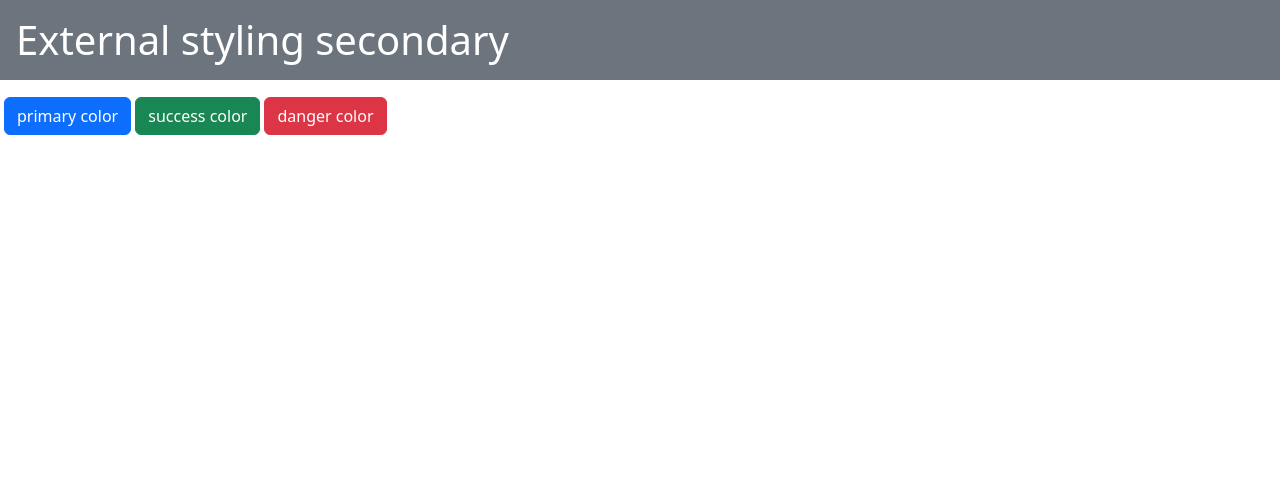
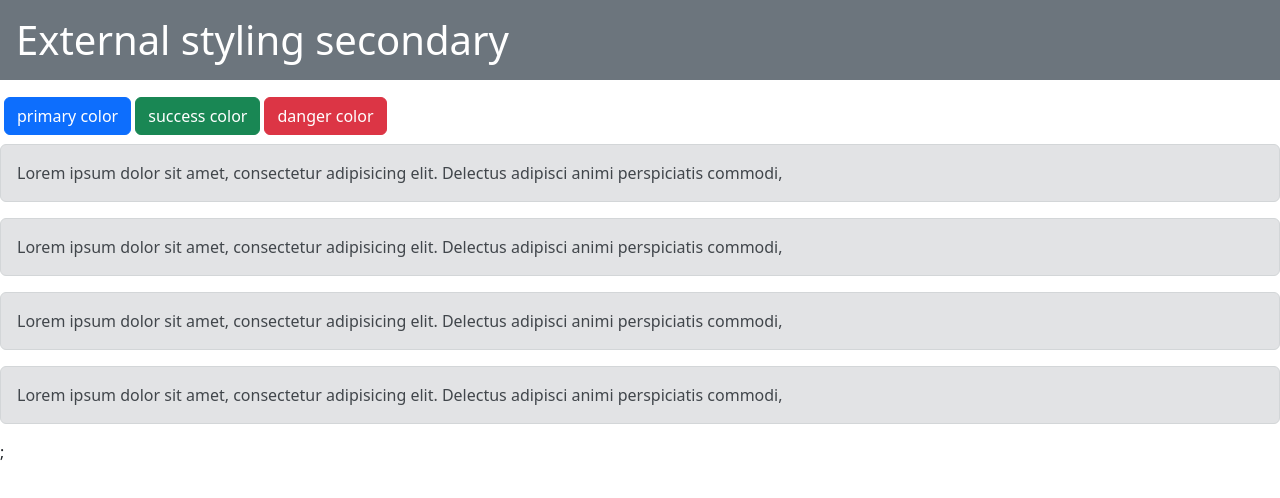
Before and after one commit to Mayuresh0210/my-app, a React (Create React App) app: page / in a window 1280 px wide. Shown: the top 498 px of the page. Built offline with nearby package versions, Linux system fonts and the light colour scheme.

Commit message:
updaated

```diff
--- a/src/App.js
+++ b/src/App.js
@@ -6,6 +6,7 @@ import {useState} from "react";
 function App() {
 
   let [theme, setTheme] = useState("secondary");
+  let [list] = useState([1,2,3,4,])
 
   let primarytheme= () => {
     theme="primary";
@@ -23,17 +24,26 @@ function App() {
   };
 
   return (
+
     <div>
-
-
+    <div>
       <h1 className ={`bg-${theme} text-white p-3`}>External styling {theme}</h1>
       <h1>
         <input
         className="btn btn-primary ms-1" type="button" value="primary color" onClick={primarytheme}/>
         <input  className="btn btn-success ms-1 " type="button" value="success color" onClick={successtheme}/>
         <input   className="btn btn-danger ms-1"type="button" value="danger color"  onClick={dangertheme}/>
+      </h1>
+      </div>
 
-      </h1>
+
+        {list.map((item) => (
+               <div className={`alert alert-${theme} my-6`}>
+               Lorem ipsum dolor sit amet, consectetur adipisicing elit. Delectus adipisci animi perspiciatis commodi,
+             </div>
+
+        ))};
+
 
       </div>
   );
```
